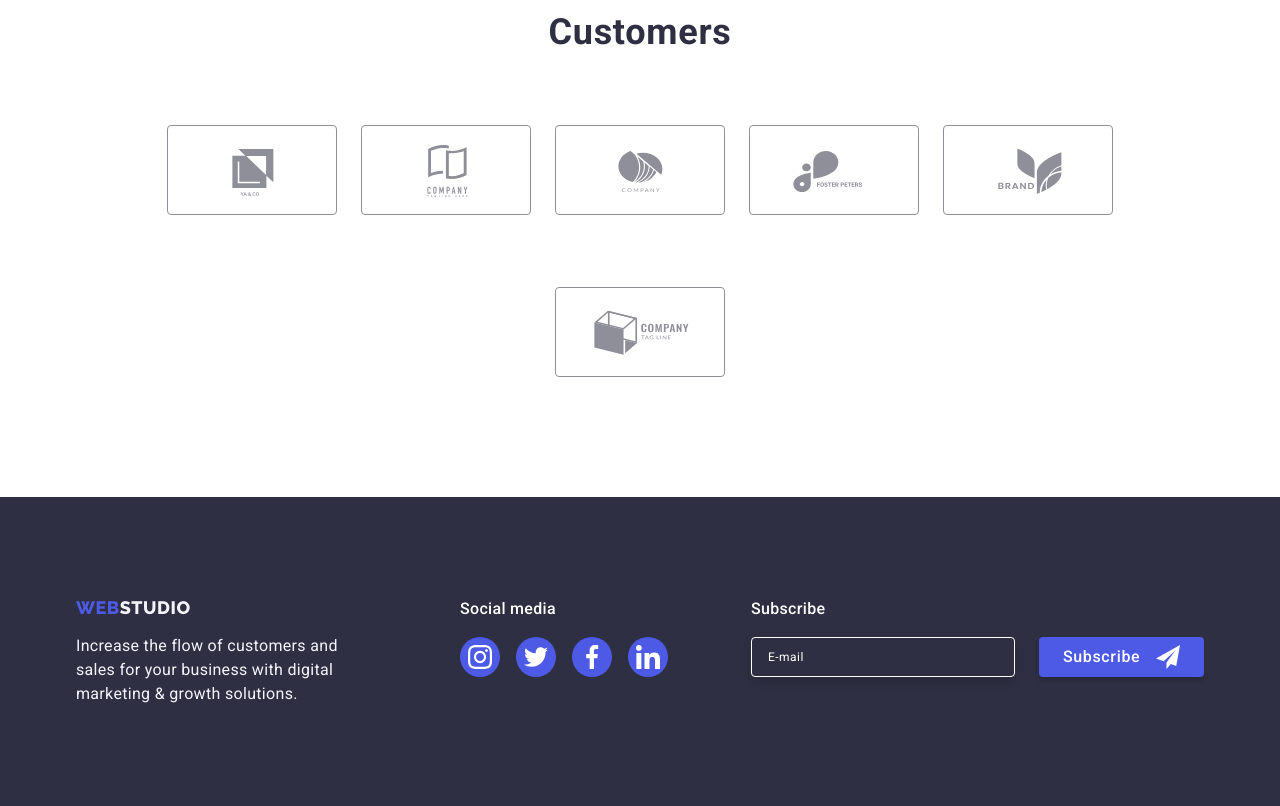
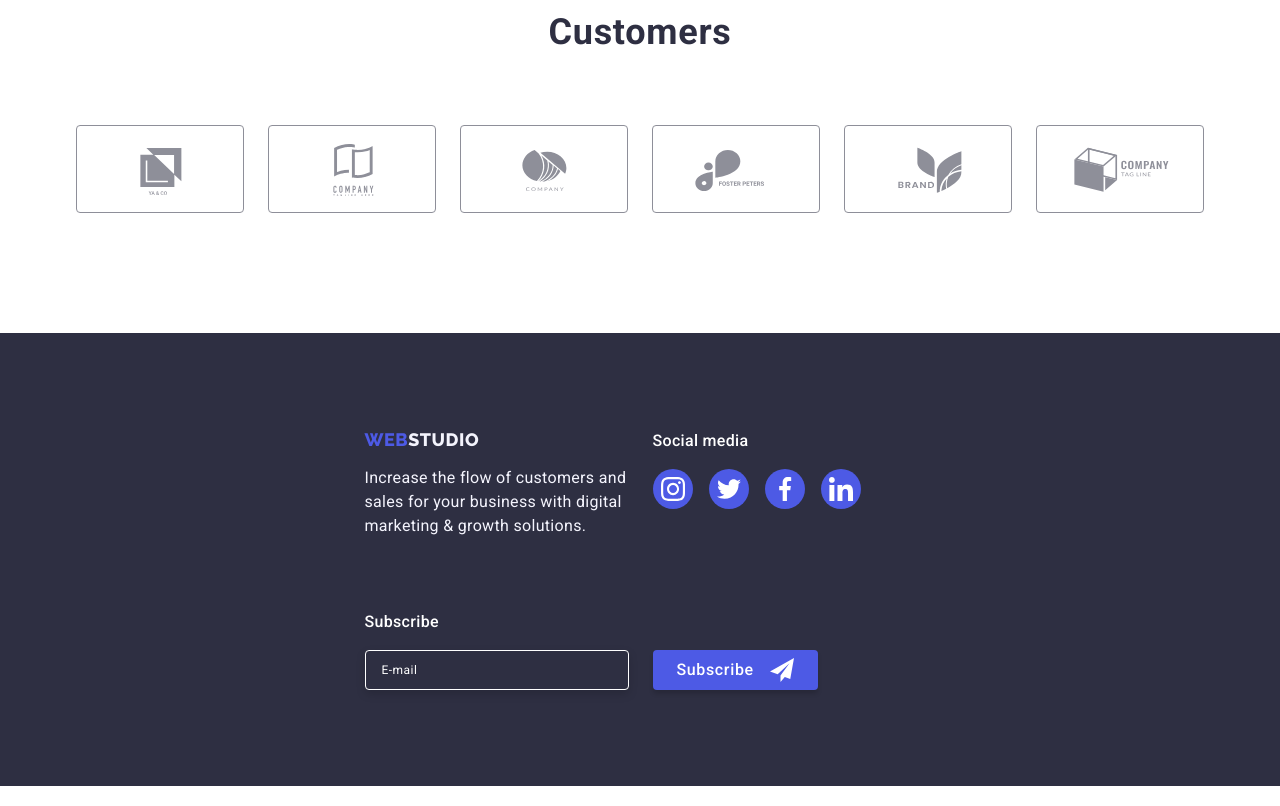
Before and after one commit to voxport/goit-markup-hw-07, a plain HTML site: page index.html in a window 1280 px wide. Shown: the part 2580-3386 px from the top of the page. Drawn offline with nearby package versions, Linux system fonts and the light colour scheme.

Commit message:
320+768 footer

```diff
--- a/css/styles.css
+++ b/css/styles.css
@@ -22,11 +22,11 @@ html {
   box-sizing: border-box;
 }
 
-*,
+/* *,
 *::after,
 *::before {
   box-sizing: inherit;
-}
+} */
 
 /* Стили для обнуления верхних отступов у элементов */
 h1,
@@ -384,7 +384,6 @@ address {
   @media screen and (min-width: 768px) {
     flex-direction: row;
     flex-wrap: wrap;
-    /* gap: 24px; */
   }
 }
 
@@ -571,6 +570,12 @@ address {
 /*#endregion ---TEAM SECTION---*/
 
 /*#region --CUSTOMERS SECTION--*/
+.customers {
+  @media screen and (min-width: 768px) and (max-width: 1199px) {
+    padding-left: 93px;
+    padding-right: 93px;
+  }
+}
 .customers__title {
   font-weight: 700;
   font-size: 36px;
@@ -586,22 +591,22 @@ address {
 .customers__list {
   display: flex;
   flex-wrap: wrap;
-  justify-content: center;
   gap: 72px 16px;
 
-  @media screen and (min-width: 425px) {
-    justify-content: space-between;
-    gap: 72px 0;
+  @media screen and (min-width: 768px) {
+    gap: 72px 24px;
+  }
 }
 
+.customers__item {
+  width: calc((100% - 1 * 16px) / 2);
+
   @media screen and (min-width: 768px) {
-    justify-content: center;
-    gap: 72px 24px;
+    width: calc((100% - 2 * 24px) / 3);
   }
 
-  @media screen and (min-width: 1440px) {
-    justify-content: space-between;
-    gap: 0;
+  @media screen and (min-width: 1200px) {
+    width: calc((100% - 5 * 24px) / 6);
   }
 }
 
@@ -612,13 +617,10 @@ address {
   display: flex;
   align-items: center;
   justify-content: center;
-  padding: 16px 40px;
+  height: 88px;
+
   transition: color 250ms cubic-bezier(0.4, 0, 0.2, 1),
     border-color 250ms cubic-bezier(0.4, 0, 0.2, 1);
-
-  @media screen and (min-width: 768px) {
-    padding: 16px 32px;
-  }
 }
 
 .customers__link:hover,
@@ -629,14 +631,8 @@ address {
 
 .customers__img {
   fill: currentColor;
-  width: 110px;
-  height: 56px;
+}
 
-  @media screen and (min-width: 768px) {
-    width: 104px;
-    height: 56px;
-  }
-}
 /*#endregion ---CUSTOMERS SECTION---*/
 
 /* PORTFOLIO PAGE */
@@ -790,30 +786,33 @@ address {
   background-color: var(--color-2e2f42);
   padding: 96px 0;
 
-  @media screen and (min-width: 768px) {
-    padding: 96px 108px;
-  }
-
-  @media screen and (min-width: 1200px) {
-    padding: 100px 0;
-  }
+  /* @media screen and (min-width: 1200px) { */
+    /* padding: 100px 0; */
+  /* } */
 }
 
 .footer__container {
   @media screen and (min-width: 768px) {
+    width: 581px;
     display: flex;
     flex-wrap: wrap;
+    gap: 72px 24px;
   }
 }
 
 .footer__contacts-wrapper {
+  margin-bottom: 72px;
+
   @media screen and (min-width: 768px) {
-    margin-right: 24px;
+    width: 264px;
+    margin: 0;
+    /* margin-right: 24px; */
+    /* margin-bottom: 0; */
   }
 
-  @media screen and (min-width: 1200px) {
-    margin-right: 120px;
-  }
+  /* @media screen and (min-width: 1200px) { */
+    /* margin-right: 120px; */
+  /* } */
 }
 
 .footer__logo-link {
@@ -841,17 +840,19 @@ address {
   color: var(--color-f4f4fd);
   line-height: 1.5;
   letter-spacing: 0.02em;
-  width: 264px;
-  margin: 0 auto 72px auto;
-  text-align: center;
+  /* width: 268px; */
+  /* margin: 0 auto; */
 
   @media screen and (min-width: 768px) {
-    text-align: left;
+    /* text-align: left; */
+    /* margin: 0; */
+    /* width: 264px; */
+    /* font-weight: 400; */
   }
 
-  @media screen and (min-width: 1200px) {
-    margin-bottom: 0;
-  }
+  /* @media screen and (min-width: 1200px) { */
+    /* margin-bottom: 0; */
+  /* } */
 
   /* width: 264px; */
 }
@@ -859,11 +860,16 @@ address {
 .footer__social {
   margin-bottom: 72px;
 
+  @media screen and (min-width: 768px) {
+    margin: 0;
+  }
+
   @media screen and (min-width: 1200px) {
-    margin-right: auto;
-    margin-bottom: 0;
+    /* margin-right: auto; */
+    /* margin-bottom: 0; */
   }
   /* margin-right: 80px; */
+/* } */
 }
 
 .footer__social-title {
@@ -881,10 +887,12 @@ address {
 }
 
 .footer__social-list {
-  width: 208px;
+  /* width: 208px; */
   display: flex;
-  justify-content: space-between;
-  margin: 0 auto;
+  gap: 16px;
+  justify-content: center;
+  /* justify-content: space-between; */
+  /* margin: 0 auto; */
 }
 
 .footer__social-link {
@@ -909,6 +917,9 @@ address {
 }
 
 .footer-subscribe-wrapper {
+  @media screen and (min-width:768px) {
+    width: 453px;
+  }
 }
 
 .footer-subscribe__title {
@@ -925,8 +936,12 @@ address {
 }
 
 .footer-subscribe-form {
+  display: flex;
+  flex-wrap: wrap;
+
   @media screen and (min-width: 768px) {
-    display: flex;
+    /* display: flex; */
+    flex-wrap: nowrap;
   }
   /* display: flex; */
 }
@@ -950,27 +965,29 @@ address {
   @media screen and (min-width: 768px) {
     width: 264px;
     margin-right: 24px;
-  }
-
-  @media screen and (min-width: 1200px) {
     margin-bottom: 0;
   }
 }
 
+  /* @media screen and (min-width: 1200px) { */
+    /* margin-bottom: 0; */
+  /* } */
+/* } */
+
 .footer-subscribe-input:focus {
   border: 1px solid var(--color-4d5ae5);
 }
+
 .footer-subscribe-input::placeholder {
   color: var(--color-ffffff);
 }
 
 .footer-subscribe-button {
-  /* position: relative; */
+  position: relative;
   display: flex;
   align-items: center;
   gap: 16px;
   margin: 0 auto;
-  /* margin-left: 23px; */
   width: 165px;
   height: 40px;
   color: var(--color-ffffff);
@@ -1219,8 +1236,6 @@ address {
 }
 /*#endregion ---MODAL---*/
 
-
-
 /* MOBILE-MENU */
 .mobile-menu {
   position: fixed;
@@ -1248,7 +1263,7 @@ address {
   background-color: transparent;
   border: none;
 
-  @media screen and (min-width:768px) {
+  @media screen and (min-width: 768px) {
     display: none;
   }
 }
@@ -1261,10 +1276,8 @@ address {
   justify-content: center;
   padding: 6px;
   border-radius: 50%;
-  border: 1px solid #E7E9FC;
+  border: 1px solid #e7e9fc;
   background-color: #ffffff;
-
-
 }
 
 /* .menu-toggle:hover,
@@ -1307,7 +1320,7 @@ address {
 
 .burger-close:hover,
 .burger-close:focus {
-  background-color:#E7E9FC;
+  background-color: #e7e9fc;
 }
 
 .mobile-navigation__menu-list {
```
Lines whose indentation alone changed are shown as unchanged.
